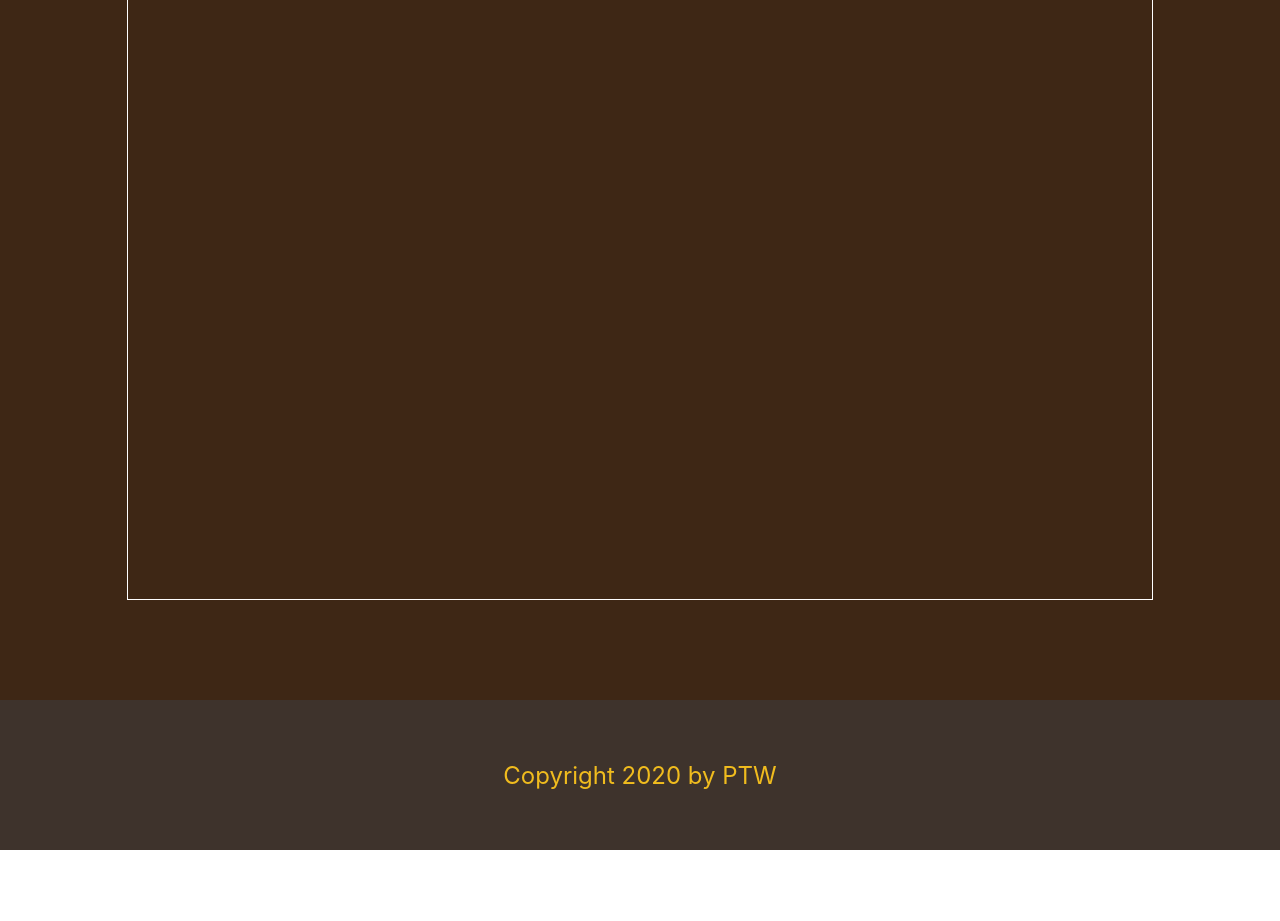
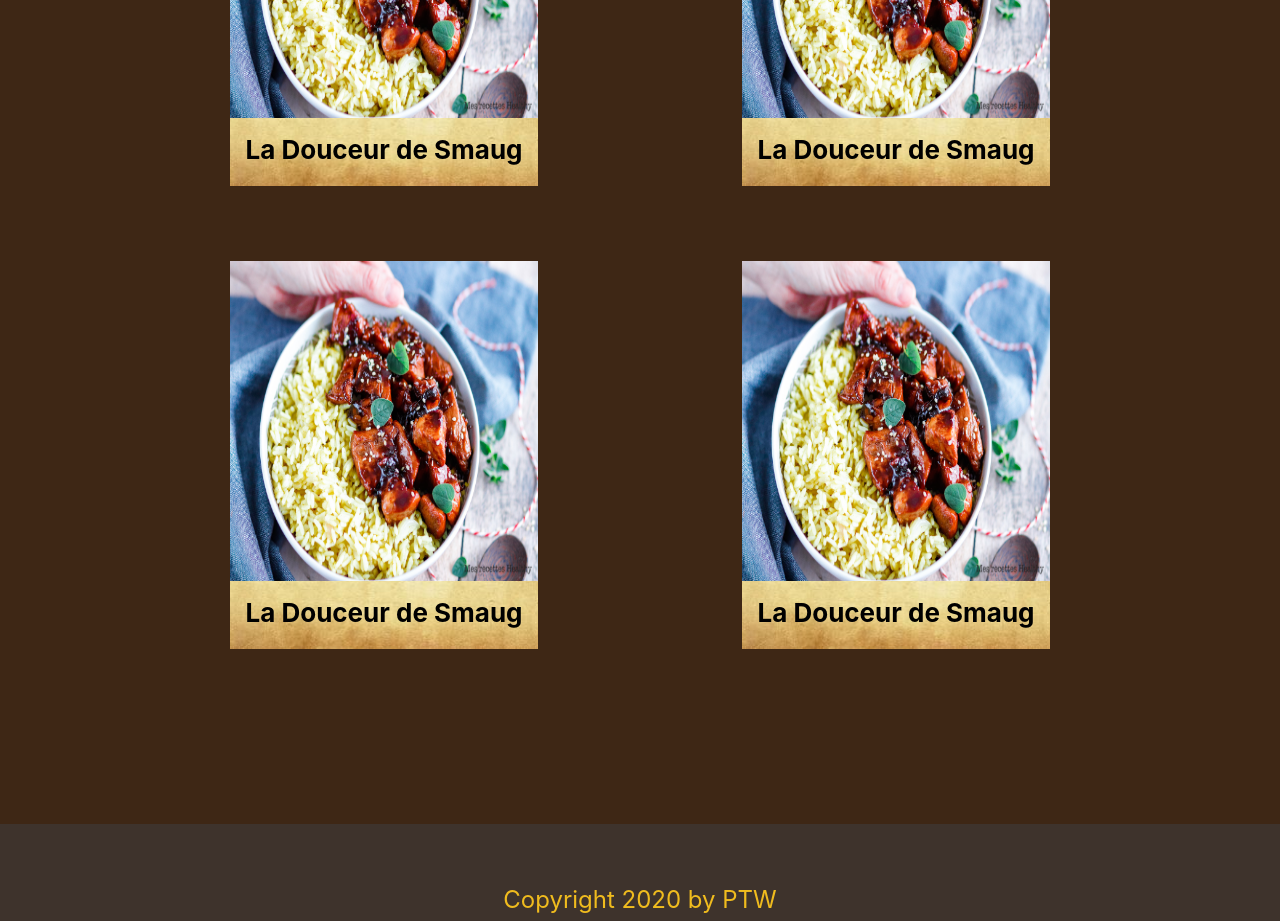
Before and after one commit to TlZeyn/montDor, a React (Create React App) app in the folder front/: page /recipes in a window 1280 px wide. Shown: the part 1420-2341 px from the top of the page. Before the commit the page ends 2270 px from the top, so only its background shows below. Built offline with nearby package versions, Linux system fonts and the light colour scheme; no server answers.

Commit message:
Setting up the card placeholder on the recipes page

```diff
--- a/front/src/components/Recipes/Recipes.css
+++ b/front/src/components/Recipes/Recipes.css
@@ -21,8 +21,32 @@
 }
 
 #recipes__results {
-  height: 50em;
   width: 80%;
   margin: auto;
-  border: 1px solid white;
+  display: flex;
+  flex-wrap: wrap;
+  justify-content: space-around;
 }
+
+.recipes__results--card {
+  width: 30%;
+  background: url("../../assets/parchemin.jpeg");
+  background-position: bottom;
+  display: flex;
+  flex-direction: column;
+  height: 55%;
+  margin: 0 2% 75px;
+}
+
+.recipes__results--card img {
+  width: 100%;
+  height: 20em;
+  margin-bottom: 1em;
+}
+
+.recipes__results--card h3 {
+  text-align: center;
+  font-size: 26px;
+  margin: auto;
+  height: 2em;
+}
--- a/front/src/components/Recipes/Recipes.js
+++ b/front/src/components/Recipes/Recipes.js
@@ -1,15 +1,25 @@
-import React from 'react';
+import React, { useEffect, useState } from 'react';
 import axios from 'axios';
 
 import './Recipes.css'
 
-axios.get('http://localhost:5000/recettes')
-  .then((res) => {console.log(res.data)
-  }).catch((error) => {
-    console.log(error)
-  });
+import img from '../../assets/smaug.jpg'
 
 const Recipes = () => {
+
+  const [recipes, setRecipes] = useState([])
+
+  const fetchRecipes = () => {
+    axios.get('http://localhost:5000/recettes')
+      .then((res) => { console.log(res.data) })
+      .catch((error) => { console.log(error) })
+      .then(data => { setRecipes({ recipes: data }) })
+  }
+
+  useEffect(() => {
+    fetchRecipes()
+  }, [])
+
   return (
     <section id="recipes">
 
@@ -24,7 +34,25 @@ const Recipes = () => {
 
       <div id="recipes__results">
 
+        <div id="recipes__results--firstCard" className="recipes__results--card">
+          <img src={img} alt="Recette" />
+          <h3>La Douceur de Smaug</h3>
+        </div>
 
+        <div id="recipes__results--secondCard" className="recipes__results--card">
+          <img src={img} alt="Recette" />
+          <h3>La Douceur de Smaug</h3>
+        </div>
+
+        <div id="recipes__results--thirdCard" className="recipes__results--card">
+          <img src={img} alt="Recette" />
+          <h3>La Douceur de Smaug</h3>
+        </div>
+
+        <div id="recipes__results--fourthCard" className="recipes__results--card">
+          <img src={img} alt="Recette" />
+          <h3>La Douceur de Smaug</h3>
+        </div>
 
       </div>
 
--- a/front/src/components/TrendyRecipes/TrendyRecipes.css
+++ b/front/src/components/TrendyRecipes/TrendyRecipes.css
@@ -27,7 +27,7 @@
   background-position: bottom;
   display: flex;
   flex-direction: column;
-  height: 85%;
+  height: 80%;
 }
 
 .trendyRecipes__UI-card img {
```
Lines whose indentation alone changed are shown as unchanged.
